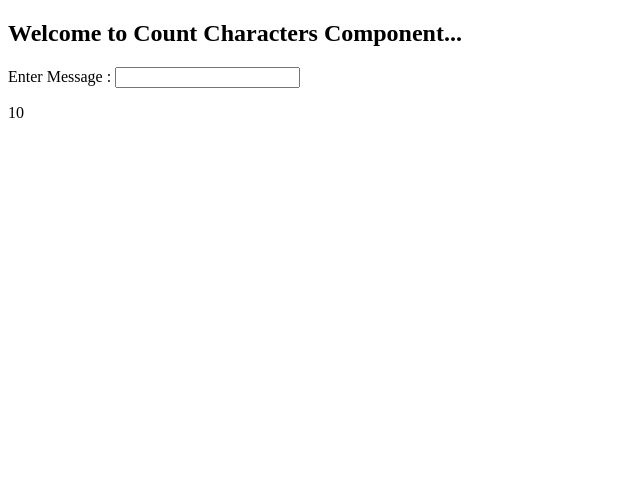
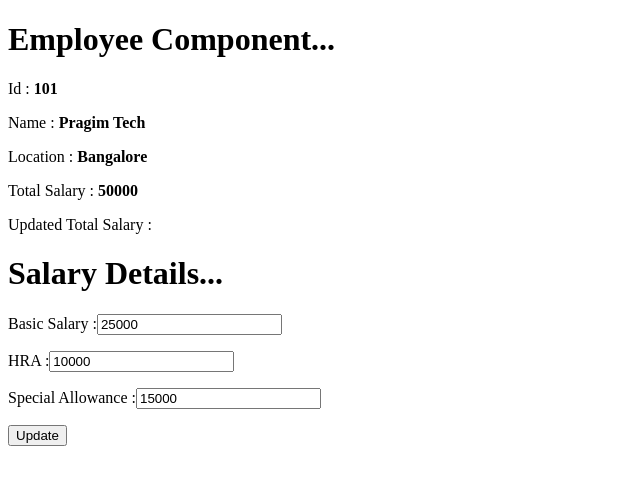
Before and after one commit to Ullvang/ReactTutorial, a React (Create React App) app: page / in a window 1280 px wide. Shown: the top 484 px of the page, without its empty margins (0-640 px from the left). Built offline with nearby package versions, Linux system fonts and the light colour scheme.

Commit message:
Interaction between components

```diff
--- a/src/index.js
+++ b/src/index.js
@@ -1,70 +1,114 @@
 import React from "react";
 import ReactDOM from "react-dom";
 
-class CountCharacters extends React.Component {
+class Employee extends React.Component {
   constructor(props) {
     super(props);
     this.state = {
-      message: "",
-      counter: 10
+      updatedSalary: null
     };
   }
 
-  onMessageChange(text) {
-    this.setState({
-      message: "Message has " + text.length + " number of Characters"
-    });
-  }
-
+  getUpdateSalary = salary => {
+    this.setState({ updatedSalary: salary });
+  };
   render() {
     return (
       <div>
-        <h2>Welcome to Count Characters Component...</h2>
+        <h1>Employee Component...</h1>
         <p>
           <label>
-            Enter Message :{" "}
-            <input
-              type="text"
-              onChange={e => this.onMessageChange(e.target.value)}
-            />
+            Id : <b>{this.props.Id}</b>
           </label>
         </p>
         <p>
-          <label>{this.state.message}</label>
+          <label>
+            Name : <b>{this.props.Name}</b>
+          </label>
         </p>
         <p>
-          <label>{this.state.counter}</label>
+          <label>
+            Location : <b>{this.props.Location}</b>
+          </label>
         </p>
+        <p>
+          <label>
+            Total Salary : <b>{this.props.Salary}</b>
+          </label>
+        </p>
+        <p>
+          <label>
+            Updated Total Salary : <b>{this.state.updatedSalary}</b>
+          </label>
+        </p>
+        <Salary
+          BasicSalary={this.props.BasicSalary}
+          HRA={this.props.HRA}
+          SpecialAllowance={this.props.SpecialAllowance}
+          onSalaryChanged={this.getUpdateSalary}
+        ></Salary>
       </div>
     );
   }
 }
 
-class Employee extends React.Component {
-  state = { counter: 0 };
-  addEmployee = () => {
-    this.setState({ counter: this.state.counter + 1 });
-    // this.counter = this.counter + 1;
-    // alert("Adding a New Employee");
-    // alert("Clicked " + this.counter + " times.");
+class Salary extends React.Component {
+  constructor(props) {
+    super(props);
+    this.state = {
+      basic: this.props.BasicSalary,
+      hra: this.props.HRA,
+      sa: this.props.SpecialAllowance
+    };
+  }
+
+  updateSalary = () => {
+    let salary = parseInt(this.refs.basic.value) + parseInt(this.refs.sa.value);
+    this.props.onSalaryChanged(salary);
   };
+
   render() {
     return (
       <div>
-        <h2>Welcome to Employee Component..</h2>
+        <h1>Salary Details...</h1>
         <p>
-          <button onClick={this.addEmployee}>Add Employee</button>
+          <label>
+            Basic Salary :
+            <input
+              type="text"
+              ref="basic"
+              defaultValue={this.state.basic}
+            ></input>
+          </label>
         </p>
         <p>
           <label>
-            Add Employee Button is Clicked : <b>{this.state.counter}</b> times.
+            HRA :
+            <input type="text" ref="hra" defaultValue={this.state.hra}></input>
           </label>
         </p>
+        <p>
+          <label>
+            Special Allowance :
+            <input type="text" ref="sa" defaultValue={this.state.sa}></input>
+          </label>
+        </p>
+        <button onClick={this.updateSalary}>Update</button>
       </div>
     );
   }
 }
 
-const element = <CountCharacters></CountCharacters>;
+const element = (
+  <Employee
+    Id="101"
+    Name="Pragim Tech"
+    Location="Bangalore"
+    Salary="50000"
+    BasicSalary="25000"
+    HRA="10000"
+    SpecialAllowance="15000"
+  ></Employee>
+);
 
 ReactDOM.render(element, document.getElementById("root"));
```
